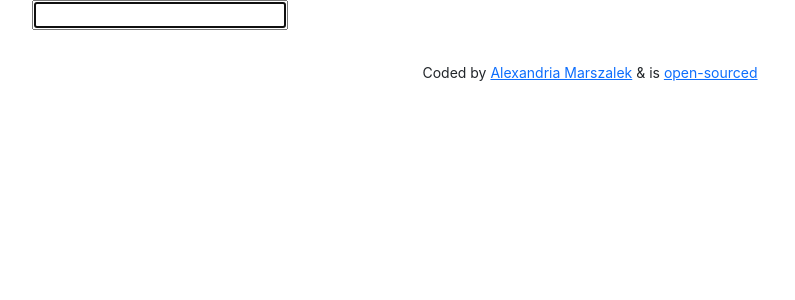
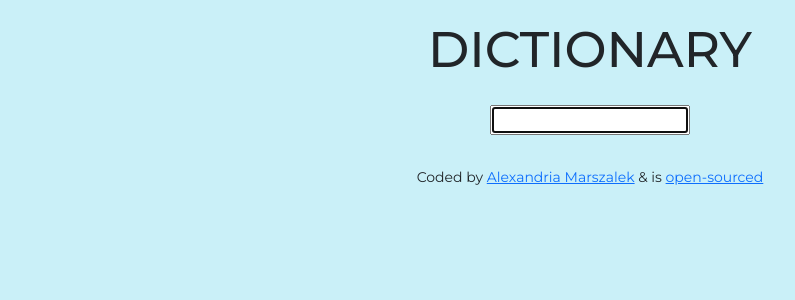
Before and after one commit to AJeannae/dictionary-project, a React (Create React App) app: page / in a window 1280 px wide. Shown: the top 300 px of the page, without its empty margins (50-845 px from the left). Built offline with nearby package versions, Linux system fonts and the light colour scheme; no server answers.

Commit message:
added google fonts and background color css

```diff
--- a/public/index.html
+++ b/public/index.html
@@ -10,6 +10,13 @@
       content="Web site created using create-react-app"
     />
     <link rel="apple-touch-icon" href="%PUBLIC_URL%/logo192.png" />
+    <!-- Google Fonts -->
+    <link rel="preconnect" href="https://fonts.googleapis.com" />
+    <link rel="preconnect" href="https://fonts.gstatic.com" crossorigin />
+    <link
+      href="https://fonts.googleapis.com/css2?family=Montserrat:wght@300;400;500&display=swap"
+      rel="stylesheet"
+    />
     <!-- Bootstrap -->
     <link
       href="https://cdn.jsdelivr.net/npm/bootstrap@5.3.0-alpha1/dist/css/bootstrap.min.css"
--- a/src/App.css
+++ b/src/App.css
@@ -1,3 +1,7 @@
+body {
+  font-family: "Montserrat", sans-serif;
+  background: #caf0f8;
+}
 .app-footer {
   text-align: center;
   margin: 30px 0;
--- a/src/Dictionary.css
+++ b/src/Dictionary.css
@@ -1,2 +1,10 @@
-.Dictionary {
+.Dictionary h1 {
+  text-align: center;
+  margin: 20px;
+  font-size: 50px;
 }
+
+form {
+  text-align: center;
+  margin: 25px;
+}
--- a/src/Dictionary.js
+++ b/src/Dictionary.js
@@ -24,6 +24,7 @@
 
   return (
     <div className="Dictionary">
+      <h1 className="text-uppercase">Dictionary</h1>
       <form onSubmit={search}>
         <input type="search" autoFocus={true} onChange={handleKeywordChange} />
       </form>
```
